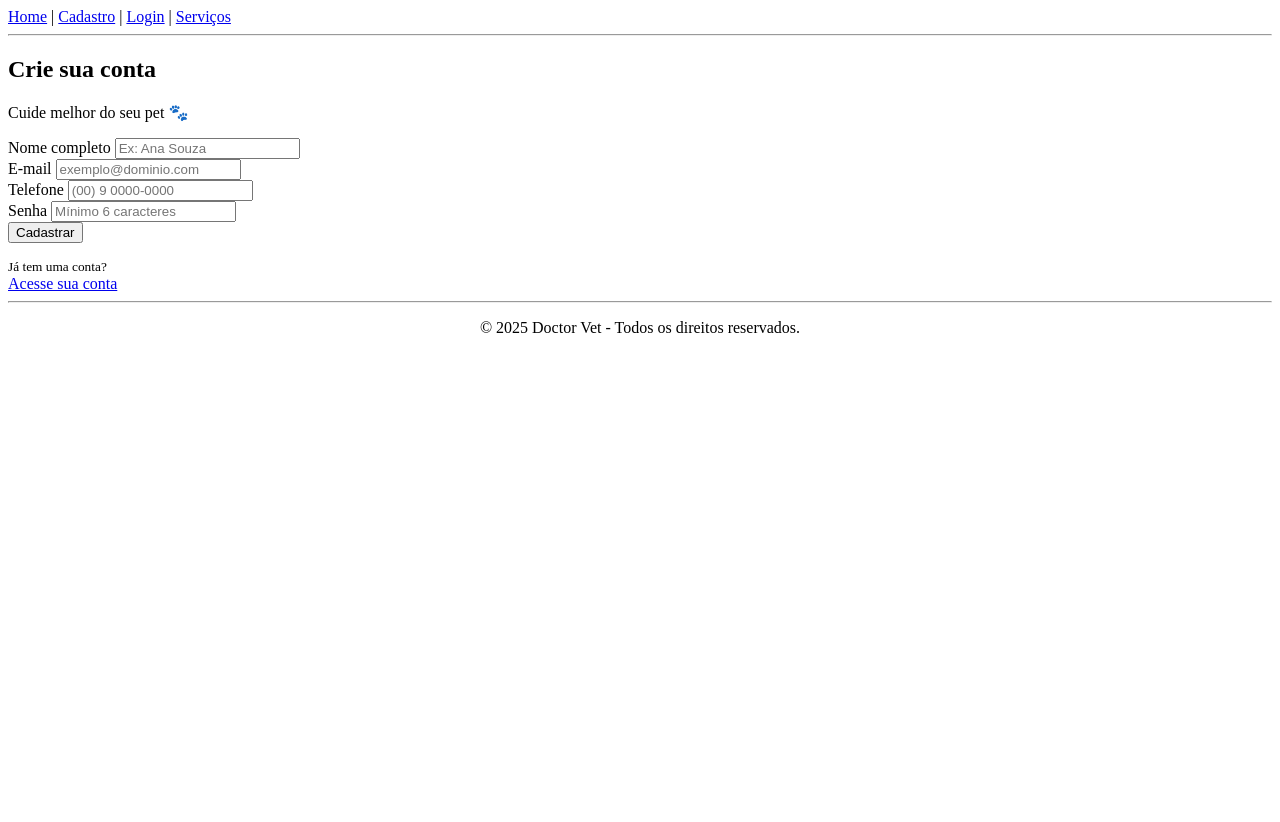
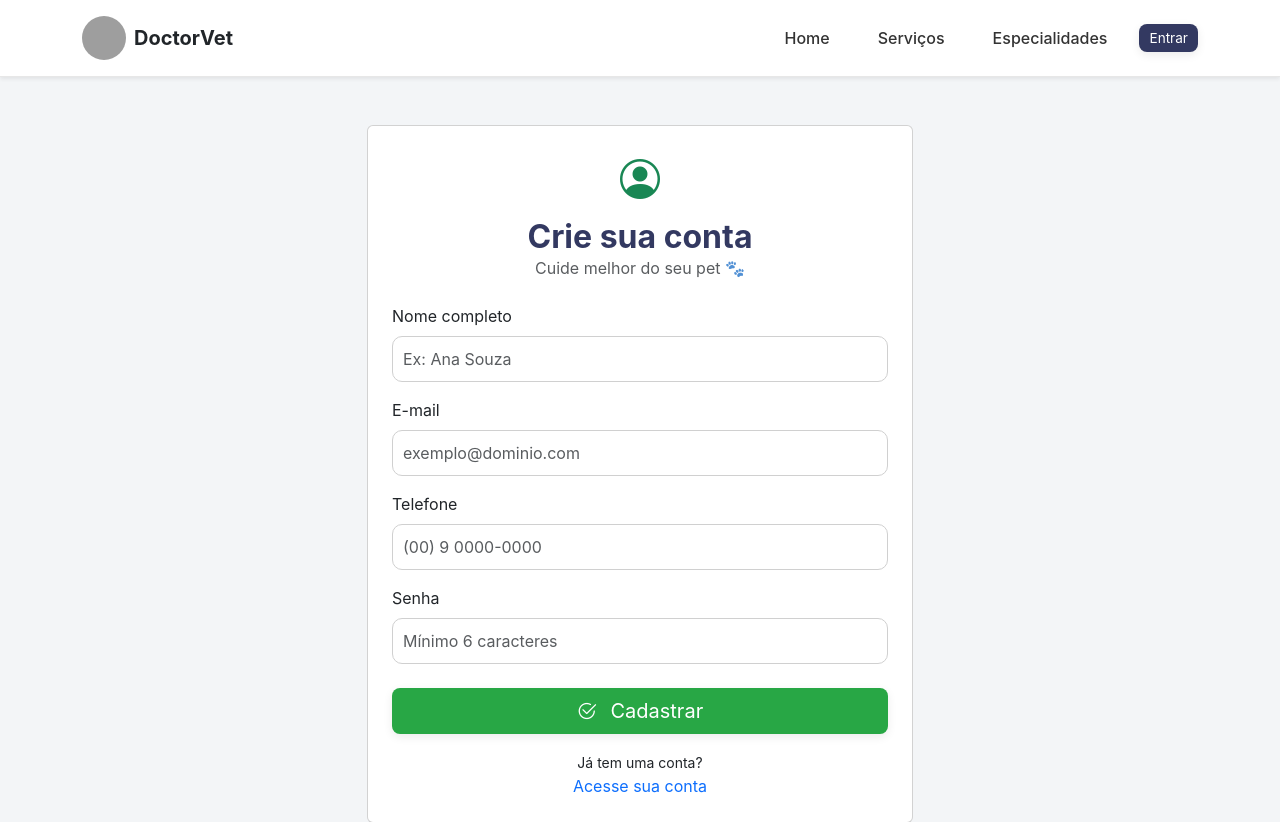
Before and after one commit to davimalor3/doctor_vet, a PHP site: page /cadastro.php in a window 1280 px wide. Shown: the top 822 px of the page. Before the commit the page ends 333 px from the top, so only its background shows below. Run offline with PHP 8.4, Linux system fonts and the light colour scheme; grey boxes are pictures that could not be loaded.

Commit message:
feat(includes): criação do header

```diff
--- a/includes/header.php
+++ b/includes/header.php
@@ -1,9 +1,122 @@
-    <header>
-        <nav>
-            <a href="index.php">Home</a> |
-            <a href="cadastro.php">Cadastro</a> |
-            <a href="login.php">Login</a> |
-            <a href="servicos.php">Serviços</a>
+<?php
+require_once __DIR__ . "/../config/session_config.php";
+$logged = isset($_SESSION['user_id']);
+?>
+<!DOCTYPE html>
+<html lang="pt-br">
+
+<head>
+    <meta charset="utf-8" />
+    <meta name="viewport" content="width=device-width, initial-scale=1" />
+    <title>Clínica Veterinária Dr. PET</title>
+    <link href="https://cdn.jsdelivr.net/npm/bootstrap@5.3.3/dist/css/bootstrap.min.css" rel="stylesheet">
+    <!-- ícones do bootstrap -->
+    <link href="https://cdn.jsdelivr.net/npm/bootstrap-icons@1.11.1/font/bootstrap-icons.css" rel="stylesheet">
+    <!-- CSS DO SISTEMA -->
+    <link rel="stylesheet" href="assets/css/style.css">
+</head>
+
+<body>
+    <header class="main-header shadow-sm bg-white">
+        <nav class="container d-flex align-items-center justify-content-between py-3">
+
+            <!-- LOGO -->
+            <a href="index.php" class="logo d-flex align-items-center text-decoration-none">
+                <img src="assets/img/logo.jpg" width="44" height="44" class="rounded-circle me-2">
+                <span class="fs-5 fw-bold text-dark">DoctorVet</span>
+            </a>
+
+            <!-- MENU P/ DESKTOP -->
+            <ul class="nav d-none d-md-flex align-items-center gap-3 mb-0">
+
+                <li><a class="nav-link hv" href="index.php">Home</a></li>
+                <li><a class="nav-link hv" href="servicos.php">Serviços</a></li>
+                <li><a class="nav-link hv" href="especialidades.php">Especialidades</a></li>
+
+                <?php if (!$logged): ?>
+                    <li><a class="btn btn-primary btn-sm" href="login.php">Entrar</a></li>
+
+                <?php else: ?>
+
+                    <!-- botão DROPDOWN -->
+                    <li class="dropdown">
+                        <button class="btn btn-outline-secondary btn-sm account-btn" data-bs-toggle="dropdown"
+                            aria-expanded="false">
+                            <i class="bi bi-list"></i>
+                        </button>
+
+                        <ul class="dropdown-menu dropdown-menu-end">
+                            <li><a class="dropdown-item dd-hv" href="dashboard.php">Dashboard</a></li>
+                            <li><a class="dropdown-item dd-hv" href="meus_pets.php">Meus Pets</a></li>
+                            <li><a class="dropdown-item dd-hv" href="historico.php">Histórico</a></li>
+                            <li><a class="dropdown-item dd-hv" href="agendar.php">Agendamentos</a></li>
+                            <li>
+                                <hr class="dropdown-divider">
+                            </li>
+                            <li><a class="dropdown-item text-danger dd-hv" href="controllers/logout.php">Sair</a></li>
+                        </ul>
+                    </li>
+
+                <?php endif; ?>
+            </ul>
+
+            <!-- MENU P/ MOBILE -->
+            <div class="d-flex d-md-none align-items-center gap-2">
+
+                <?php if ($logged): ?>
+                    <!-- <div class="dropdown">
+                        <button class="btn btn-outline-secondary btn-sm" data-bs-toggle="dropdown">
+                            <i class="bi bi-list"></i>
+                        </button>
+                        <ul class="dropdown-menu dropdown-menu-end">
+                            <li><a class="dropdown-item dd-hv" href="dashboard.php">Dashboard</a></li>
+                            <li><a class="dropdown-item dd-hv" href="meus_pets.php">Meus Pets</a></li>
+                            <li><a class="dropdown-item dd-hv" href="historico.php">Historico</a></li>
+                            <li><a class="dropdown-item dd-hv" href="agendar.php">Agendamentos</a></li>
+                            <li>
+                                <hr class="dropdown-divider">
+                            </li>
+                            <li><a class="dropdown-item text-danger dd-hv" href="controllers/logout.php">Sair</a></li>
+                        </ul>
+                    </div> -->
+                <?php endif; ?>
+
+                <!-- MENU toggle mobile -->
+                <button class="mobile-menu-toggle btn btn-light btn-sm">
+                    <i class="bi bi-list"></i>
+                </button>
+
+            </div>
+
         </nav>
-        <hr>
+
+        <!-- MENU MOBILE EXPANDIDO -->
+        <div id="mobileMenu" class="mobile-menu d-md-none">
+            <div class="container py-3">
+                <a class="mobile-link hv d-block mb-3" href="index.php">Home</a>
+                <a class="mobile-link hv d-block mb-3" href="servicos.php">Serviços</a>
+                <a class="mobile-link hv d-block mb-3" href="especialidades.php">Especialidades</a>
+
+                <?php if ($logged): ?>
+                    <hr>
+                    <a class="mobile-link hv d-block mb-3" href="dashboard.php">Dashboard</a>
+                    <a class="mobile-link hv d-block mb-3" href="meus_pets.php">Meus Pets</a>
+                    <a class="mobile-link hv d-block mb-3" href="historico.php">Histórico</a>
+                    <a class="mobile-link hv d-block mb-3" href="agendar.php">Agendamentos</a>
+                    <a class="mobile-link text-danger hv d-block" href="controllers/logout.php">Sair</a>
+                <?php endif; ?>
+            </div>
+        </div>
     </header>
+
+    <script>
+        // Toggle mobile menu
+        const toggle = document.querySelector('.mobile-menu-toggle');
+        const menu = document.getElementById('mobileMenu');
+
+        if (toggle && menu) {
+            toggle.addEventListener('click', () => {
+                menu.style.display = menu.style.display === 'block' ? 'none' : 'block';
+            });
+        }
+    </script>
```
